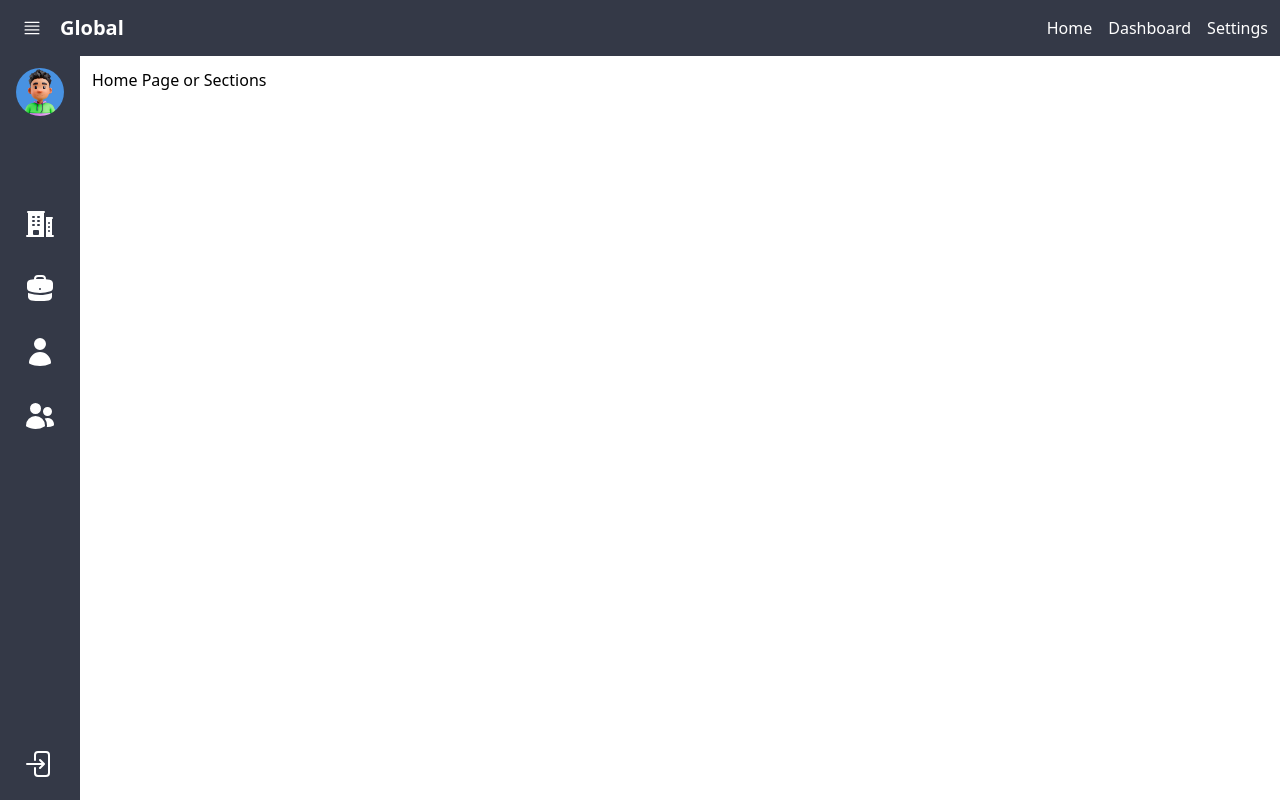
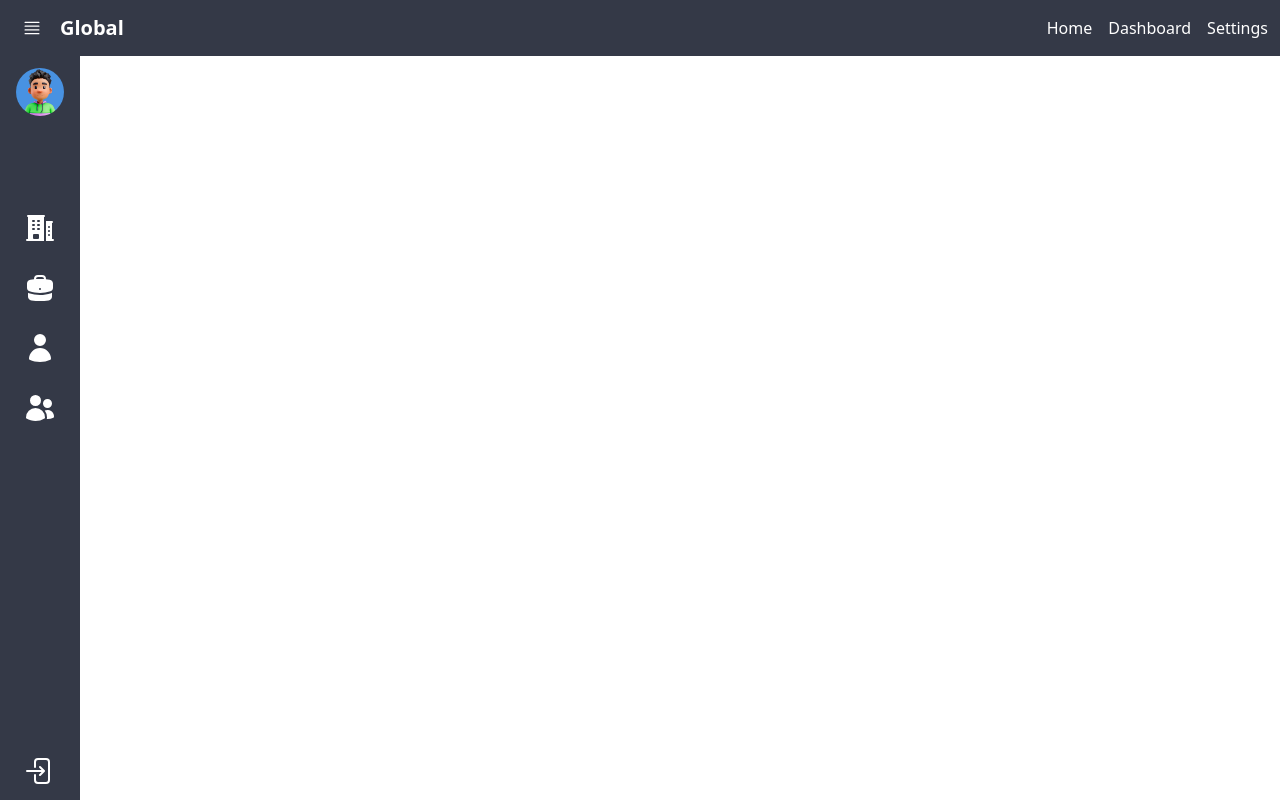
Before and after one commit to JCayllahuaG/giancarlo-web-copy, a Vue app: page / in a window 1280 px wide. Built offline with nearby package versions, Linux system fonts and the light colour scheme.

Commit message:
feat: :sparkles: added service component to service catalog context

```diff
--- a/src/public/components/SideBar.component.vue
+++ b/src/public/components/SideBar.component.vue
@@ -1,102 +1,117 @@
 <script setup>
-import { ArrowRightEndOnRectangleIcon, BriefcaseIcon, BuildingOffice2Icon, UserIcon, UsersIcon } from '@heroicons/vue/24/solid'
-const props = defineProps(['isExpanded']);
+import {
+  ArrowRightEndOnRectangleIcon,
+  BriefcaseIcon,
+  BuildingOffice2Icon,
+  UserIcon,
+  UsersIcon
+} from '@heroicons/vue/24/solid'
 
+//create a function to use router comp from vue to change path
+import { useRouter } from 'vue-router'
 
+const router = useRouter()
+
+function changePath(path) {
+  router.push(path)
+}
+
+const props = defineProps(['isExpanded'])
 </script>
 
 <template>
-
-    <aside :class="`${props.isExpanded ? 'sidebar-is-expanded': ''}`">
-
+  <aside :class="`${props.isExpanded ? 'sidebar-is-expanded' : ''}`">
     <div class="header">
-            <img src="../../assets/images/avatar.webp" alt="User Profile Photo">
+      <img src="../../assets/images/avatar.webp" alt="User Profile Photo" />
       <h1>German Campos</h1>
     </div>
 
     <ul class="menu">
       <li>
-                   <BuildingOffice2Icon class="icon-style"/>
+        <BuildingOffice2Icon class="icon-style" />
         <span v-if="props.isExpanded">Principal</span>
       </li>
       <li>
-                    <BriefcaseIcon class="icon-style"/>
-                    <span v-if="props.isExpanded">Services</span>
+        <BriefcaseIcon class="icon-style" />
+        <span v-if="props.isExpanded" @click="changePath('services')">Services</span>
       </li>
       <li>
-                    <UserIcon class="icon-style"/>
+        <UserIcon class="icon-style" />
         <span v-if="props.isExpanded">Account</span>
       </li>
       <li>
-                    <UsersIcon class="icon-style"/>
+        <UsersIcon class="icon-style" />
         <span v-if="props.isExpanded">Users</span>
       </li>
     </ul>
     <div class="logout-section">
-                <ArrowRightEndOnRectangleIcon class="icon-style"/>
+      <div class="logout-button">
+        <ArrowRightEndOnRectangleIcon class="icon-style" />
         <span v-if="props.isExpanded">Users</span>
       </div>
-
+    </div>
   </aside>
-    <section class="w-full p-3">
-      <h1>Home Page or Sections</h1>
+  <section class="w-full p-3 h-full flex flex-col justify-center items-center">
+    <RouterView></RouterView>
   </section>
 </template>
 <style scoped>
-
-aside{
+aside {
   @apply w-20 flex flex-col bg-primary transition-[width] duration-300 ease-out space-y-2 items-center;
 }
-li{
-    @apply flex flex-row w-full h-10 items-center justify-center space-x-5;
+li {
+  @apply flex flex-row w-full h-12 items-center justify-center space-x-5 px-2 py-3 rounded-md
+  hover:bg-secondary transition-colors duration-300 ease-out cursor-pointer;
 }
-.icon-style{
+.icon-style {
   @apply w-8 h-8 text-white;
 }
 
-.header{
+.header {
   @apply flex flex-col p-3 h-fit text-white text-center items-center;
 }
 .header img {
   @apply rounded-full h-12 w-auto transition-[width,height] duration-300 ease-out;
 }
-aside .header h1{
+aside .header h1 {
   visibility: hidden;
   @apply opacity-0 text-xl font-semibold transition-[opacity] duration-200 ease-linear delay-200;
 }
-.menu{
-    @apply flex flex-col items-center h-full p-3 space-y-6;
+.menu {
+  @apply w-full flex flex-col items-center h-full p-3 space-y-3;
 }
-.menu span{
+.menu span {
   visibility: hidden;
   @apply flex items-center opacity-0 w-24 text-white text-xl font-semibold transition-opacity duration-200 ease-linear delay-300;
 }
-.logout-section{
-    @apply flex flex-row px-3 py-5 h-20 w-full items-center justify-center text-white space-x-5;
+.logout-section {
+  @apply flex h-20 w-full px-3 items-center justify-center;
 }
-.logout-section span{
+.logout-button {
+  @apply flex flex-row py-2 w-full rounded-md items-center justify-center text-white space-x-5
+  hover:bg-secondary transition-colors duration-300 ease-out cursor-pointer;
+}
+.logout-section span {
   visibility: hidden;
   @apply flex items-center w-24 text-xl font-semibold;
 }
 
-.sidebar-is-expanded{
+.sidebar-is-expanded {
   @apply w-64;
 }
-.sidebar-is-expanded .header h1{
+.sidebar-is-expanded .header h1 {
   @apply visible opacity-100;
 }
-.sidebar-is-expanded .header img{
+.sidebar-is-expanded .header img {
   @apply h-24 w-auto;
 }
-.sidebar-is-expanded .menu span{
+.sidebar-is-expanded .menu span {
   @apply visible opacity-100 transition-opacity duration-100 ease-linear;
 }
-.sidebar-is-expanded .logout-section span{
+.sidebar-is-expanded .logout-section span {
   @apply visible opacity-100 transition-opacity duration-100 ease-linear;
 }
-.sidebar-is-expanded .menu{
-    @apply flex flex-col items-center h-full p-3 ;
+.sidebar-is-expanded .menu {
+  @apply flex flex-col items-center h-full p-3;
 }
-
-
 </style>
--- /dev/null
+++ b/src/service-catalog/components/ServiceTable.component.vue
@@ -0,0 +1,14 @@
+<script setup>
+// import { useToast } from 'primevue/usetoast'
+// const toast = useToast()
+
+// const show = () => {
+//   toast.add({ severity: 'success', summary: 'success', detail: 'Message Content', life: 1500 })
+// }
+</script>
+
+<template>
+  <h1 class="text-3xl text-black text-center">Hi from Services Table</h1>
+</template>
+
+<style></style>
```
Lines whose indentation alone changed are shown as unchanged.
